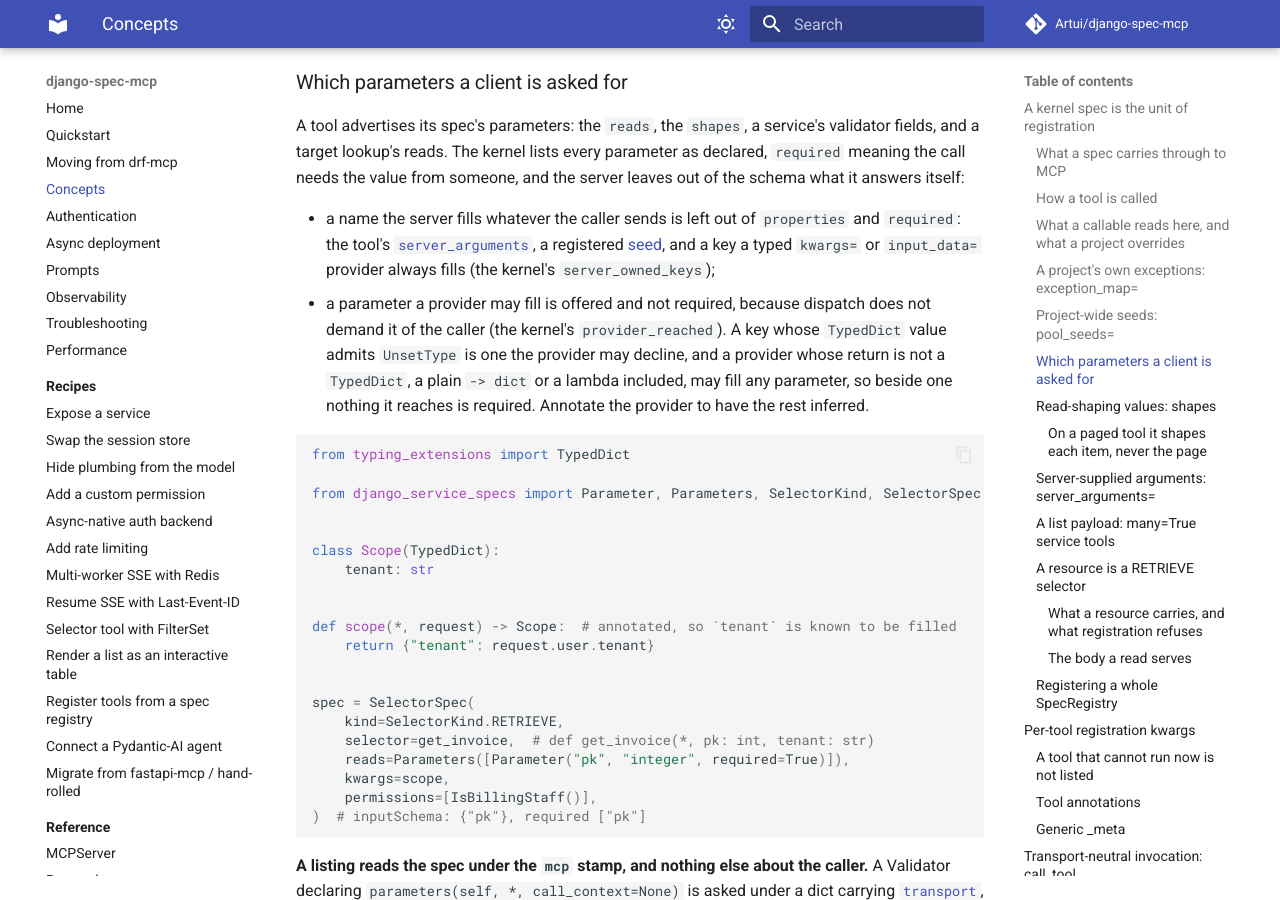
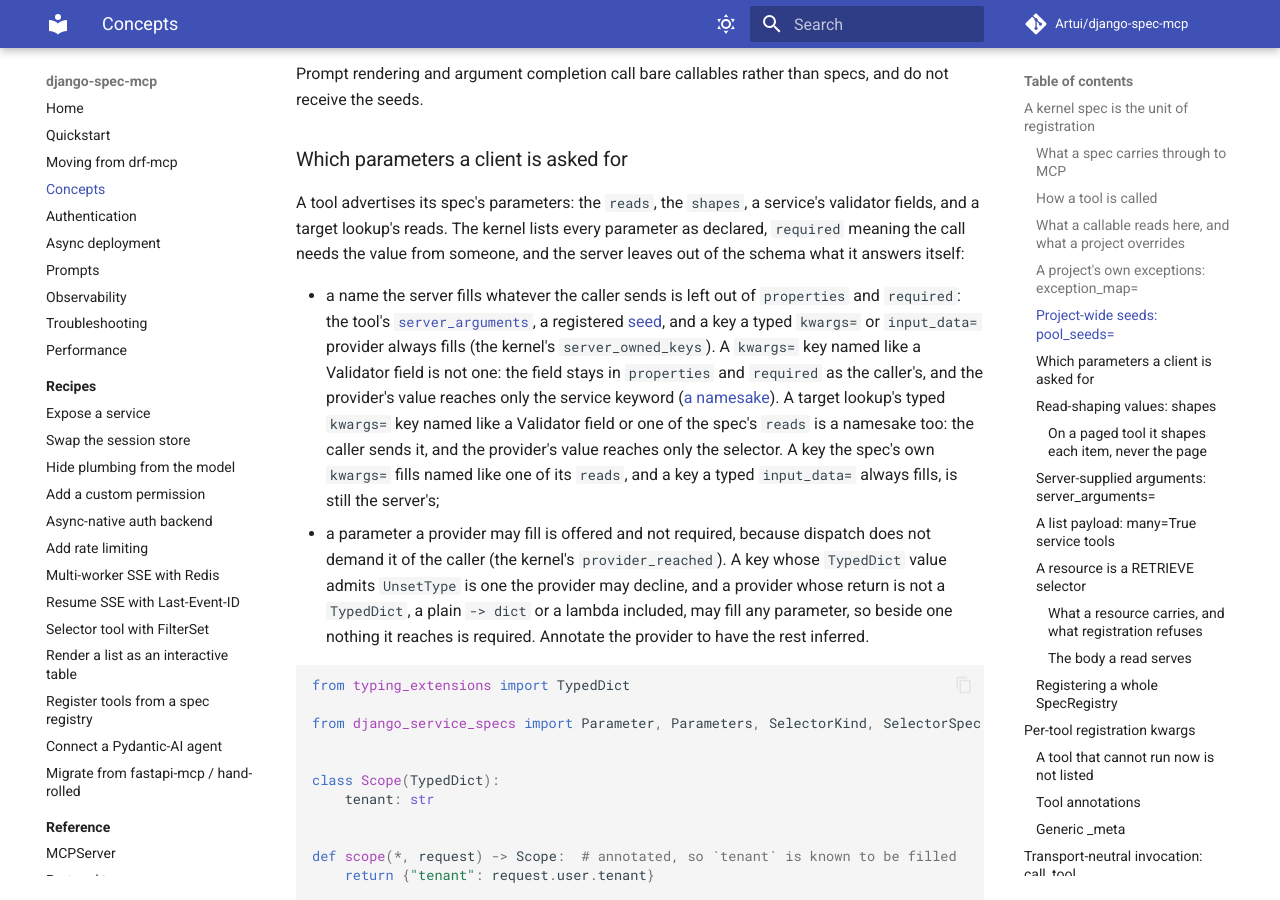
Before and after one commit to Artui/django-spec-mcp, an MkDocs documentation site: the page built from docs/concepts.md, in a window 1280 px wide and 900 px high, scrolled down 7867 px. Built offline with MkDocs 1.6.1 and Material for MkDocs 9.7.7, drawn with Linux system fonts in a browser that asks for light colours; comment, search, counter and statistics services are not loaded; some of the changed text lies outside the part shown.

Commit message:
Release 0.15.1: a kwargs namesake Validator field stays the caller's (#42)
* Adopt the kernel's kwargs namesake rule: floor django-service-specs 0.35.0

A typed kwargs key named like a Validator field (or a many row's field) is a
namesake on 0.35.0: the field stays the caller's in the inputSchema and in
data, and the service keyword takes the provider's value. The code already
delegates to the kernel's spec_caller_input_schema and server_owned_keys, so
this raises the floor, tests the four call routes and the many row case, and
restates the two concepts.md passages that called every typed kwargs key the
server's.

Co-Authored-By: Claude Opus 5.5 <noreply@anthropic.com>

* Record and test the target lookup's kwargs namesake, update the moving page's floor

Kernel 0.35.0 also lets a target lookup's typed kwargs key name a Validator
field or a spec read; the caller sends it and the provider's value reaches
only the selector. The CHANGELOG and concepts.md now say so and narrow the
server-owned exceptions to the spec's own kwargs and a typed input_data key
it always fills, and the moving page names 0.35.0 as the required kernel.

Co-Authored-By: Claude Opus 5.5 <noreply@anthropic.com>

* Release 0.15.1: a kwargs namesake Validator field stays the caller's

Co-Authored-By: Claude Opus 5.5 <noreply@anthropic.com>

---------

Co-authored-by: Claude Opus 5.5 <noreply@anthropic.com>

```diff
--- a/django_spec_mcp/version.py
+++ b/django_spec_mcp/version.py
@@ -1,5 +1,5 @@
 from __future__ import annotations
 
-__version__: str = "0.15.0"
+__version__: str = "0.15.1"
 
 __all__ = ["__version__"]
--- a/docs/concepts.md
+++ b/docs/concepts.md
@@ -97,7 +97,11 @@ transport what it means on any other:
   through the keyword pool, so it declares the entries it needs by name
   (`user`, the call's `request`, a registered [seed](#pool-seeds)). A key a
   provider whose return annotation is a `TypedDict` always fills is the
-  server's, and is left out of the `inputSchema`.
+  server's, and is left out of the `inputSchema`, with one exception: a key
+  named like a Validator field (or a `many` row's field) is a namesake. The
+  field stays the caller's, asked for and validated into `data`, and the
+  provider's value goes to the service keyword of that name
+  ([the kernel's pool order](https://artui.github.io/django-service-specs/dispatching/#the-services-pool)).
 - **`idempotent`** reaches the tool's annotations
   ([Tool annotations](#tool-annotations)).
 
@@ -370,7 +374,16 @@ someone, and the server leaves out of the schema what it answers itself:
   `properties` and `required`: the tool's
   [`server_arguments`](#server-arguments), a registered
   [seed](#pool-seeds), and a key a typed `kwargs=` or `input_data=` provider
-  always fills (the kernel's `server_owned_keys`);
+  always fills (the kernel's `server_owned_keys`). A `kwargs=` key named like
+  a Validator field is not one: the field stays in `properties` and
+  `required` as the caller's, and the provider's value reaches only the
+  service keyword
+  ([a namesake](https://artui.github.io/django-service-specs/dispatching/#the-services-pool)).
+  A target lookup's typed `kwargs=` key named like a Validator field or one of
+  the spec's `reads` is a namesake too: the caller sends it, and the
+  provider's value reaches only the selector. A key the spec's own `kwargs=`
+  fills named like one of its `reads`, and a key a typed `input_data=` always
+  fills, is still the server's;
 - a parameter a provider may fill is offered and not required, because
   dispatch does not demand it of the caller (the kernel's
   `provider_reached`). A key whose `TypedDict` value admits `UnsetType` is one
```
Also changed, not shown: CHANGELOG.md (+20 -1 lines), docs/moving-from-drf-mcp.md (+3 -2 lines), pyproject.toml (+7 -3 lines), 2 other files.
